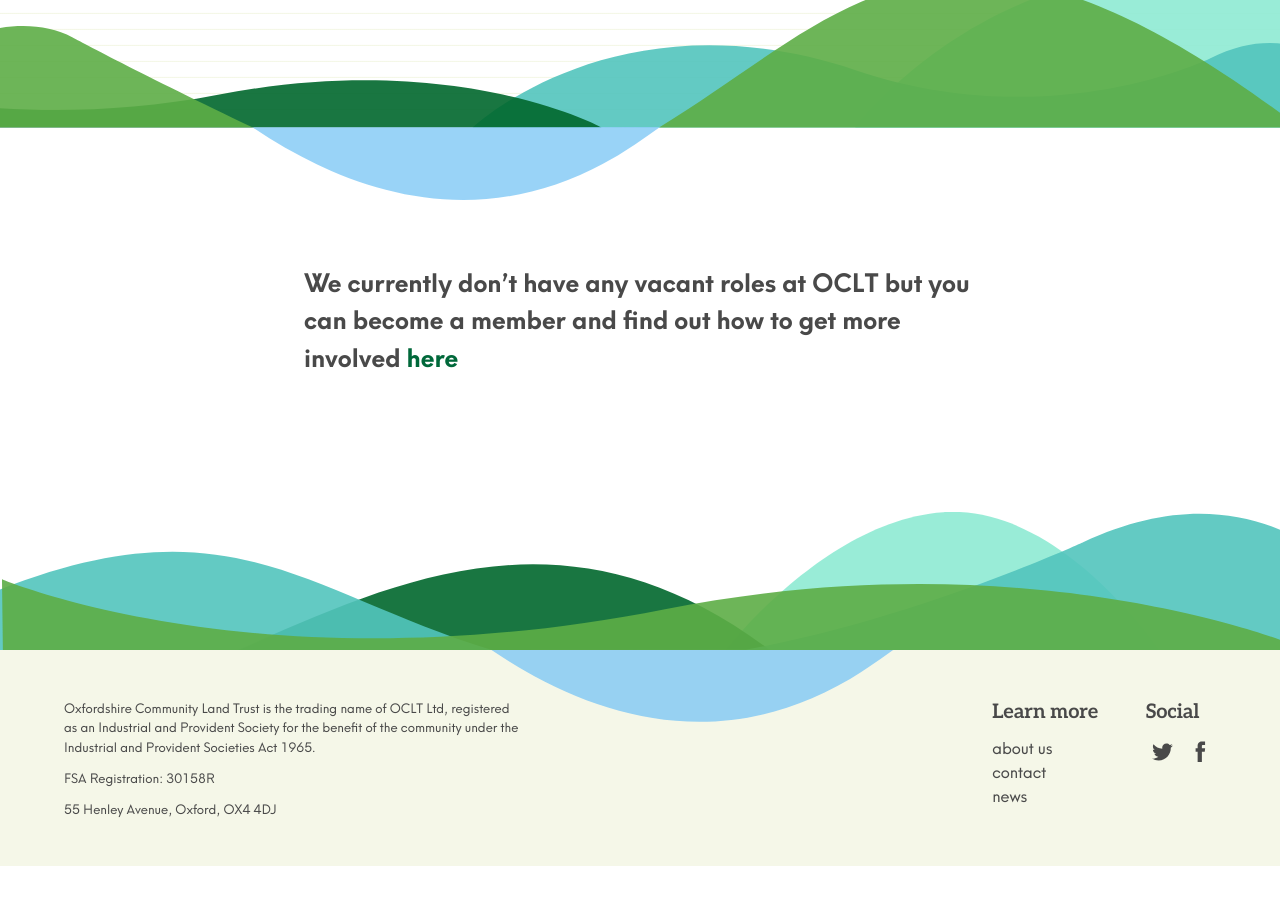
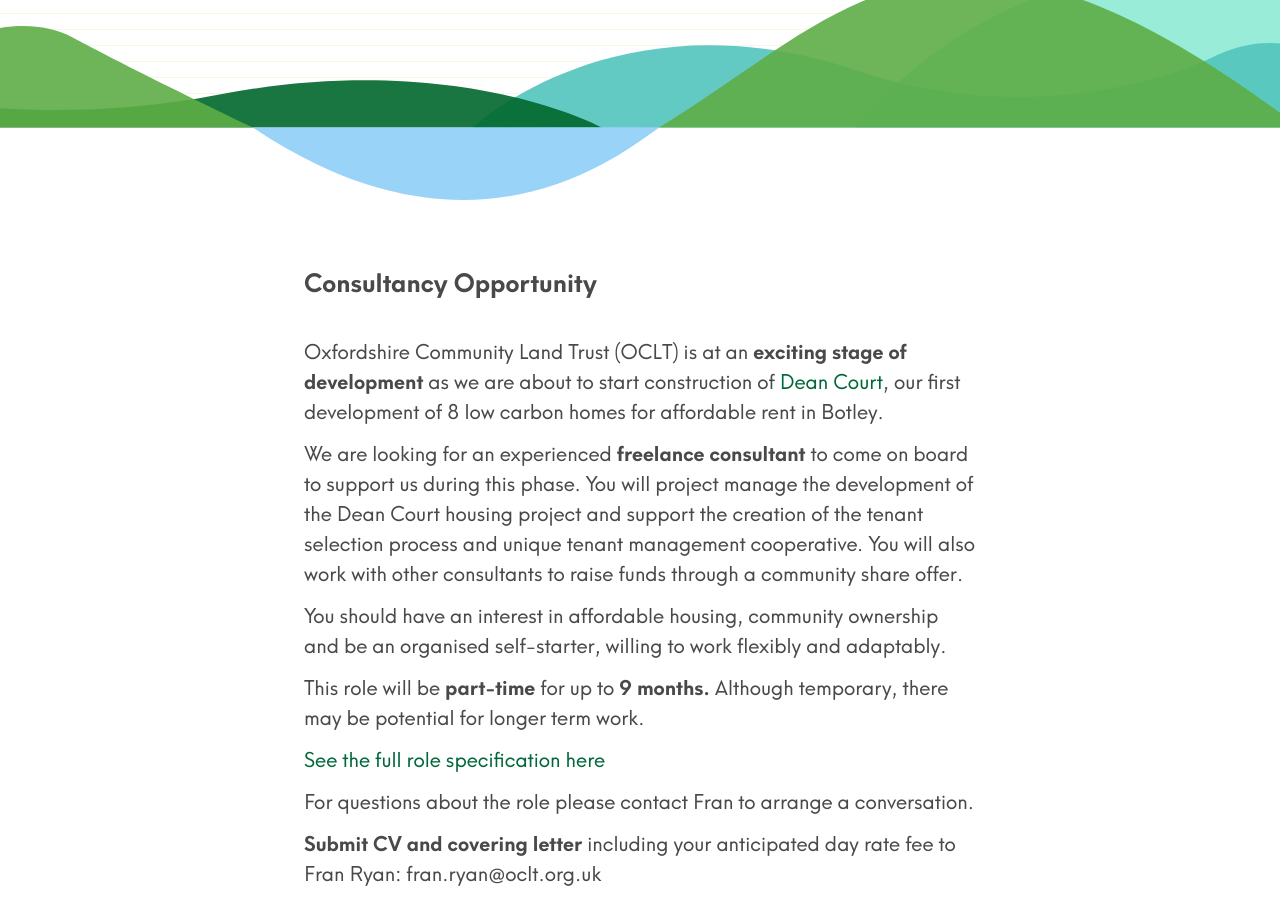
Before and after one commit to johnpuddephatt/oclt, a Jekyll site: the page built from _pages/jobs.md, in a window 1280 px wide and 900 px high, scrolled down 345 px. Built offline with Jekyll 4.4.1, drawn with Linux system fonts in a browser that asks for light colours; before the commit the page ends 1211 px from its top, so only the background shows below that; some of the changed text lies outside the part shown.

Commit message:
Update from Forestry.io Oxfordshire CLT updated _pages/jobs.md

```diff
--- a/_pages/jobs.md
+++ b/_pages/jobs.md
@@ -1,8 +1,26 @@
 ---
 layout: page
 title: Jobs
-subtitle: ""
-permalink: /jobs/index.html
+subtitle: ''
+permalink: "/jobs/index.html"
+
 ---
+**Consultancy Opportunity**
 
-We currently don't have any vacant roles at OCLT but you can become a member and find out how to get more involved [here](https://www.oclt.org.uk/join/)
+Oxfordshire Community Land Trust (OCLT) is at an **exciting stage of development** as we are about to start construction of [Dean Court](https://www.oclt.org.uk/projects/dean-court-oxford/), our first development of 8 low carbon homes for affordable rent in Botley.
+
+We are looking for an experienced **freelance consultant** to come on board to support us during this phase. You will project manage the development of the Dean Court housing project and support the creation of the tenant selection process and unique tenant management cooperative. You will also work with other consultants to raise funds through a community share offer.
+
+You should have an interest in affordable housing, community ownership and be an organised self-starter, willing to work flexibly and adaptably.
+
+This role will be **part-time** for up to **9 months.** Although temporary, there may be potential for longer term work.
+
+[See the full role specification here](https://docs.google.com/document/d/1HmWnPUUnWhBUJZcjOnQfW9_eq_lMI0KW/edit?usp=sharing&ouid=104309891171720780003&rtpof=true&sd=true)
+
+For questions about the role please contact Fran to arrange a conversation.
+
+**Submit CV and covering letter** including your anticipated day rate fee to Fran Ryan: fran.ryan@oclt.org.uk
+
+**Closing date: 19th April 09.00am**
+
+Provisional Interview dates: 22nd or 27th April
```
